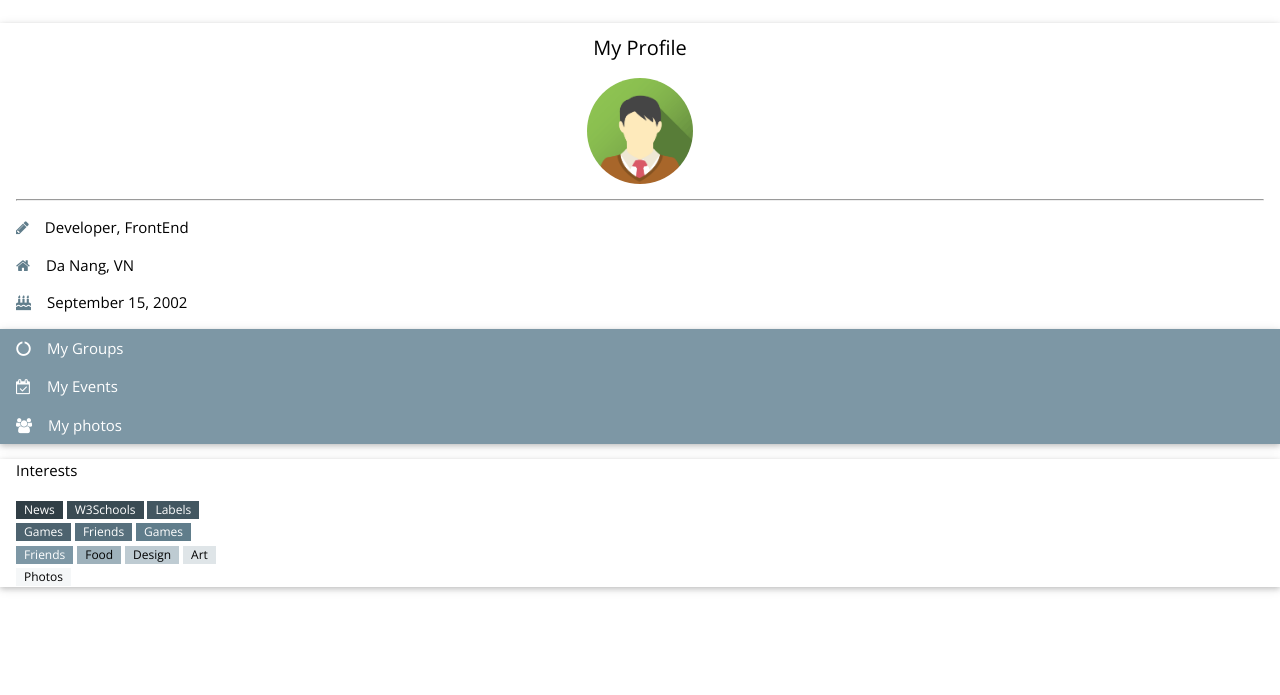
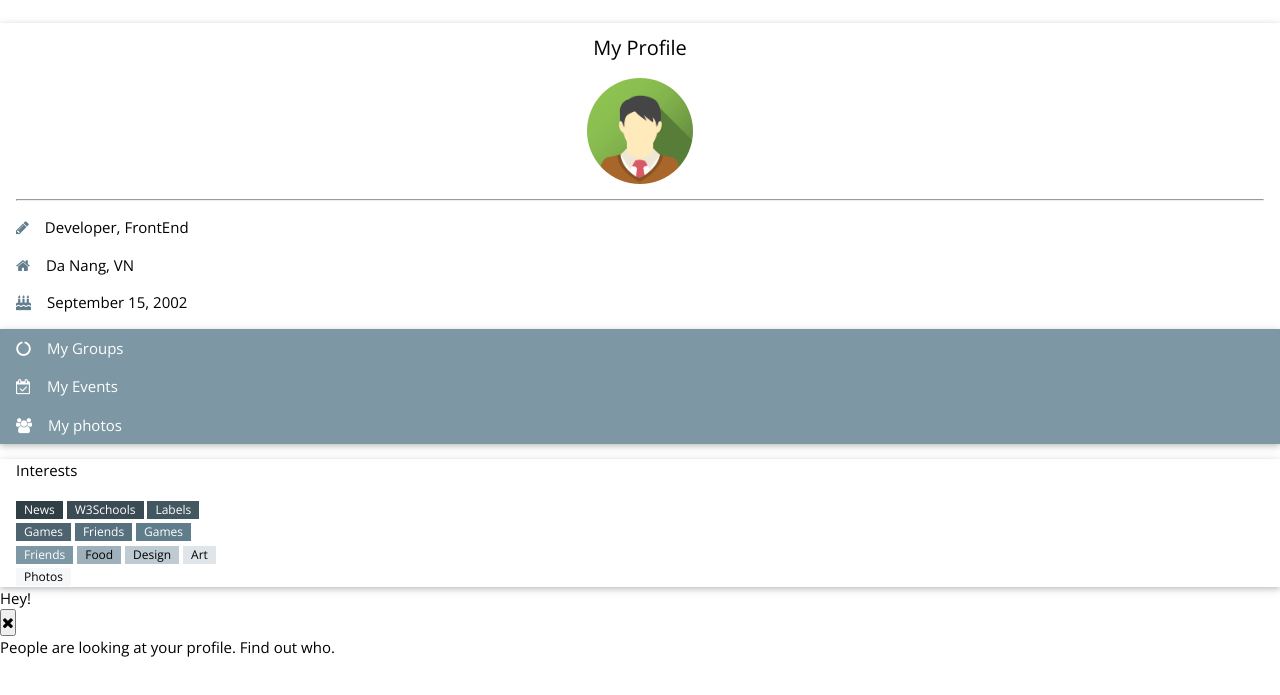
Before and after one commit to Suy4Dever/social-nework-interface, a plain HTML site: page index.html in a window 1280 px wide. Shown: the part 57-752 px from the top of the page. Drawn offline with nearby package versions, Linux system fonts and the light colour scheme.

Commit message:
add content to alert-box

```diff
--- a/index.html
+++ b/index.html
@@ -98,6 +98,11 @@
                     </div>
                 </div>
             </div>
+            <div class="alert-box-container">
+                <p class="alert-box-header">Hey!</p>
+                <button class="close-button"><span class="fa fa-close"></span></button>
+                <p class="alert-content">People are looking at your profile. Find out who.</p>
+            </div>
         </article>
         <footer></footer>
         <script src="scripts.js"></script>
```
